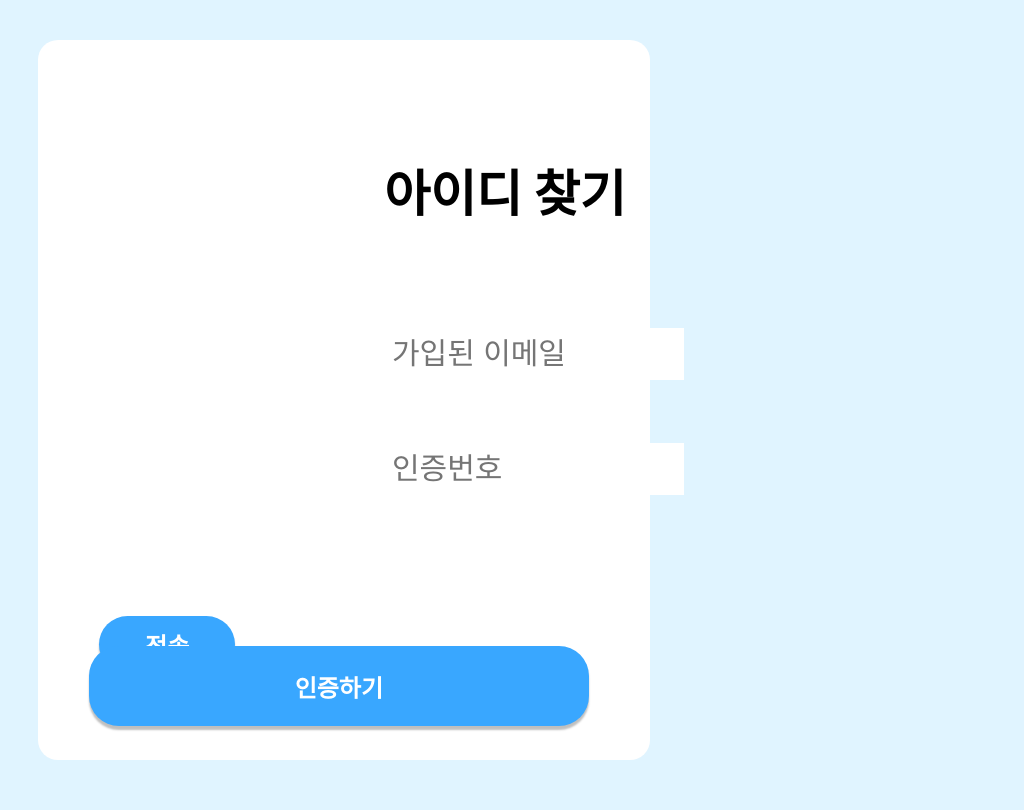
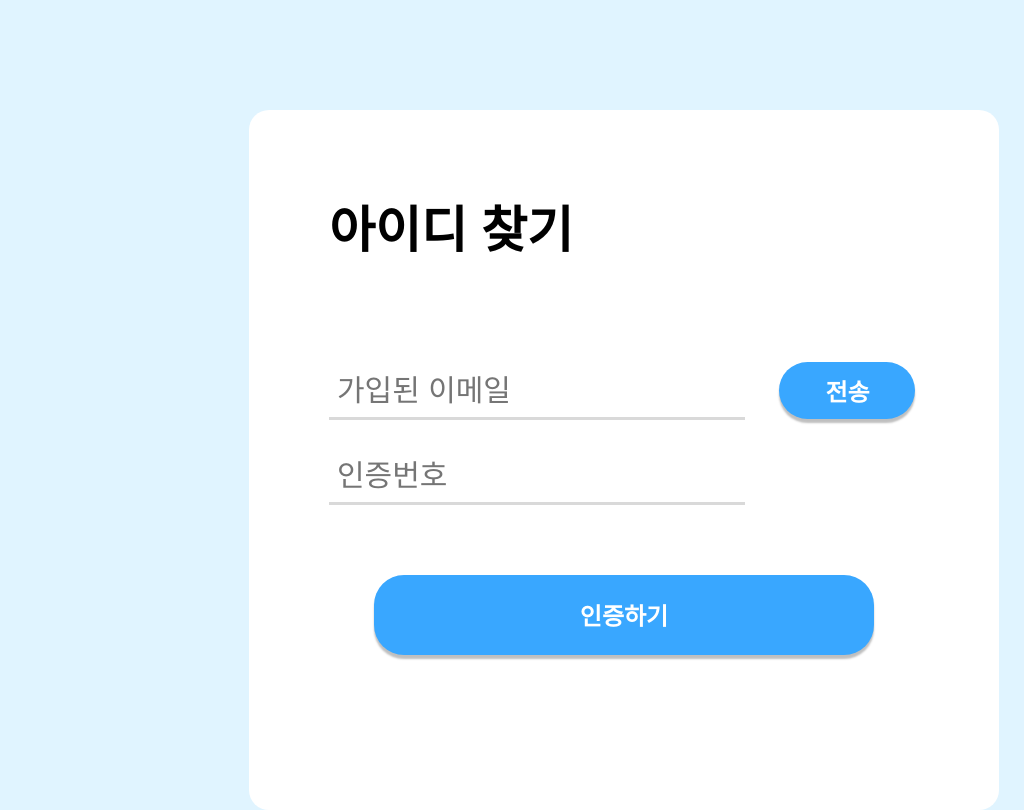
Before and after one commit to Economia-aivle/server-economia, a Django app: template economia/users/templates/find_account_id.html in a window 1360 px wide. Shown: the whole page, without its empty margins (336-1360 px from the left). Before the commit the page ends 760 px from the top, so only its background shows below. Run offline with Django 3.2, Linux system fonts and the light colour scheme; the template is opened without the code that fills it, so the values that code supplies are empty.

Commit message:
feat: find account

```diff
--- a/economia/users/static/find_account_id.css
+++ b/economia/users/static/find_account_id.css
@@ -1,133 +1,41 @@
-html {
-    width: 100%;
-    height: 100%;
-}
-
+@import url('https://fonts.googleapis.com/css?family=Noto+Sans+KR&display=swap');
 body {
-    width: 100%;
-    height: 100%;
     background-color: rgba(224, 244, 255, 1);
-    justify-content: center;
-	display: flex;
-    align-items: center;
-    margin : 0 auto;
+    font-family: 'Noto Sans KR', sans-serif;
 }
 
 .container {
     overflow: hidden;
     background-color: rgba(224, 244, 255, 1);
-    width: 50%;
-    height: 90%;
-    position: absolute;
-    margin : 0 auto;
 }
 
 .white_box {
     background-color: rgba(255, 255, 255, 1);
-    flex-direction: column;
-    width: 90%;
-    height: 100%;
+    width: 750px;
+    height: 700px;
     position: absolute;
-    left: 50%;
-    top: 50%;
-    margin : 0 auto;
-    display: flex;
-    transform: translate(-50%, -50%);
-    border-top-left-radius: 20px;
-    border-top-right-radius: 20px;
-    border-bottom-left-radius: 20px;
-    border-bottom-right-radius: 20px;
-    justify-content: center;
-    display: flex;
-    align-items: center;
+    left: 585px;
+    top: 110px;
+    border-radius: 20px;
 }
 
-.email_input {
-    width: 80%;
+
+
+.input_container input {
+    width: 400px;
     height: 36px;
-    position: absolute;
+    left: 672px;
+    top: 545px;
     border: none;
-    top : 40%;
-    border-radius: 5px;
     padding: 8px;
     font-size: 30px;
     outline: none;
     letter-spacing: 0;
-    margin : 0 auto;
     cursor: text;
-}
-
-.line1 {
-    width: 90%;
-    height: 0px;
-    top : 48%;
-    position: absolute;
-    border: 3px solid rgba(217, 217, 217, 1);
-}
-
-.code_input {
-    width: 80%;
-    height: 36px;
-    position: absolute;
-    border: none;
-    border-radius: 5px;
-    padding: 8px;
-    top:56%;
-    font-size: 30px;
-    outline: none;
-    letter-spacing: 0;
-    cursor: text;
-}
-
-.line2 {
-    width: 90%;
-    height: 0px;
-    top : 64%;
-    position: absolute;
-    border: 3px solid rgba(217, 217, 217, 1);
-}
-
-.title_find_id {
-    color: rgba(0, 0, 0, 1);
-    width: 90%;
-    height: 100px;
-    top : 10%;
-    position: absolute;
-    font-family: Inter;
-    text-align: left;
-    font-size: 50px;
-    font-weight: bold;
-    letter-spacing: 0;
-}
-
-.resend_btn, .check_btn {
-    box-shadow: 0px 4px 2px rgba(0, 0, 0, 0.25);
-    background-color: rgba(57, 167, 255, 1);
-    border-radius: 30px;
-    color: white;
-    position: absolute;
-    text-align: center;
-    cursor: pointer;
-    border: none;
-    font-size: 20px;
-    outline: none;
-    font-weight: bold;
-    align-items: center;
-    transition: background-color 0.1s;
-}
-
-.resend_btn {
-    width: 30%;
-    height: 80px;
-    left : 10%;
-    top : 80%;
-}
-
-.check_btn {
-    width: 30%;
-    height: 80px;
-    right : 10%;
-    top : 80%;
+    border-bottom-width:3px;
+    border-bottom-style:solid;
+    border-bottom-color:rgba(217, 217, 217, 1);
+    margin-right: 30px;
 }
 
 button:active {
--- a/economia/users/templates/check_id.html
+++ b/economia/users/templates/check_id.html
@@ -4,6 +4,7 @@
 <head>
     <meta charset="UTF-8">
     <link rel="stylesheet" href="{% static 'check_id.css' %}" />
+    <link rel="icon" type="image/x-icon" href="{% static 'images/favicon.ico' %}">
     <title>아이디 찾기</title>
 </head>
 <body>
--- a/economia/users/templates/check_pwd.html
+++ b/economia/users/templates/check_pwd.html
@@ -4,12 +4,13 @@
 <head>
     <meta charset="UTF-8">
     <link rel="stylesheet" href="{% static 'check_id.css' %}" />
+    <link rel="icon" type="image/x-icon" href="{% static 'images/favicon.ico' %}">
     <title>아이디 찾기</title>
 </head>
 <body>
     <div class="container">
         <div class="white_box"></div>
-        <span class="title_check_id">찾으시는 비밀번호는<br> <span class="user_id">{{ pwd }}</span> 입니다.</span>
+        <span class="title_check_id">찾으시는 비밀번호는<br> <span class="user_id">{{ password }}</span> 입니다.</span>
         <button class="return_btn" onclick="window.location.href='/'"><span class="return_str">돌아가기</span></button>
     </div>
 </body>
--- a/economia/users/templates/find_account_id.html
+++ b/economia/users/templates/find_account_id.html
@@ -6,6 +6,7 @@
     <link rel="stylesheet" href="{% static 'find_account_id.css' %}">
     <title>아이디 찾기</title>
     <script src="https://code.jquery.com/jquery-3.6.0.min.js"></script>
+    <link rel="icon" type="image/x-icon" href="{% static 'images/favicon.ico' %}">
     <style>
         .timer {
             display: none;
--- a/economia/users/templates/find_account_pwd.html
+++ b/economia/users/templates/find_account_pwd.html
@@ -6,6 +6,7 @@
     <title>비밀번호 재설정</title>
     <link rel="stylesheet" href="{% static 'find_account_pwd.css' %}">
     <script src="https://ajax.googleapis.com/ajax/libs/jquery/3.5.1/jquery.min.js"></script>
+    <link rel="icon" type="image/x-icon" href="{% static 'images/favicon.ico' %}">
     <style>
         .timer {
             display: none;
@@ -79,7 +80,7 @@
                         success: function(response) {
                             if (response.status === 'success') {
                                 var pwd = response.pwd;
-                                var redirectUrl = "{% url 'users:check_password' pwd='pwd' %}".replace('pwd', pwd);
+                                var redirectUrl = "{% url 'users:check_pwd' password='password' %}".replace('password', response.password);
                                 window.location.href = redirectUrl;
                             } else {
                                 $('#message').text(response.message);
--- a/economia/users/urls.py
+++ b/economia/users/urls.py
@@ -13,7 +13,8 @@
     path('find_account_pwd', views.find_account_pwd, name='find_account_pwd'),
     path('find_account_id', views.find_account_id, name='find_account_id'),
     path('find_account', views.find_account, name='find_account'),
-    path('check_id', views.check_id, name='check_id'),
+    path('check_id/<str:player_id>/', views.check_id, name='check_id'),
+    path('check_pwd/<str:password>/', views.check_pwd, name='check_pwd'),
     path('ranking', views.ranking, name='ranking'),
     path('char_create/<int:player_id>', views.character_create_view, name='char_create'),
     path('char_update/', views.character_update_view, name='char_update'),
```
Also changed, not shown: economia/users/static/find_account.css (+19 -72 lines), economia/users/templates/find_account.html (+6 -4 lines), economia/users/views.py (+11 -11 lines).
